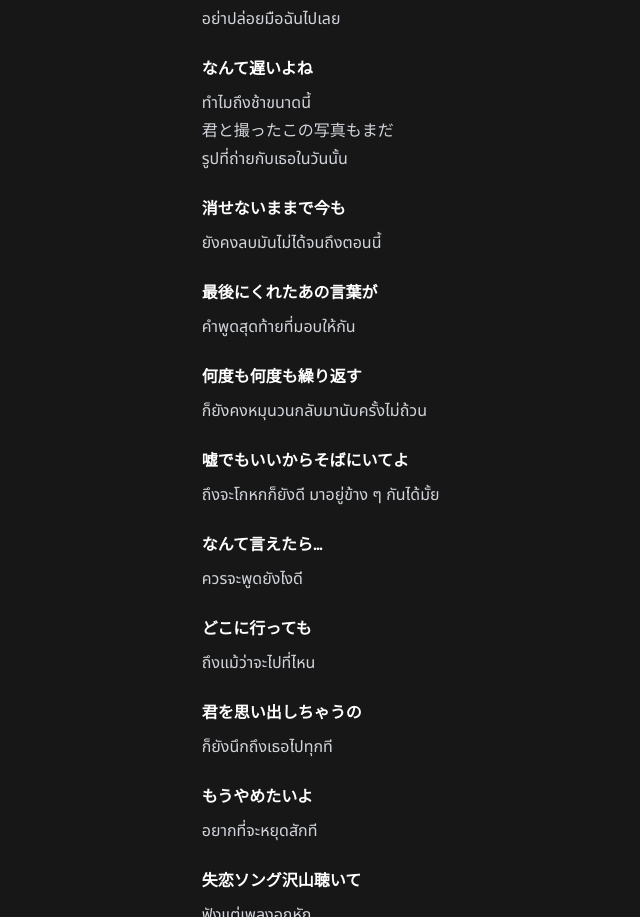
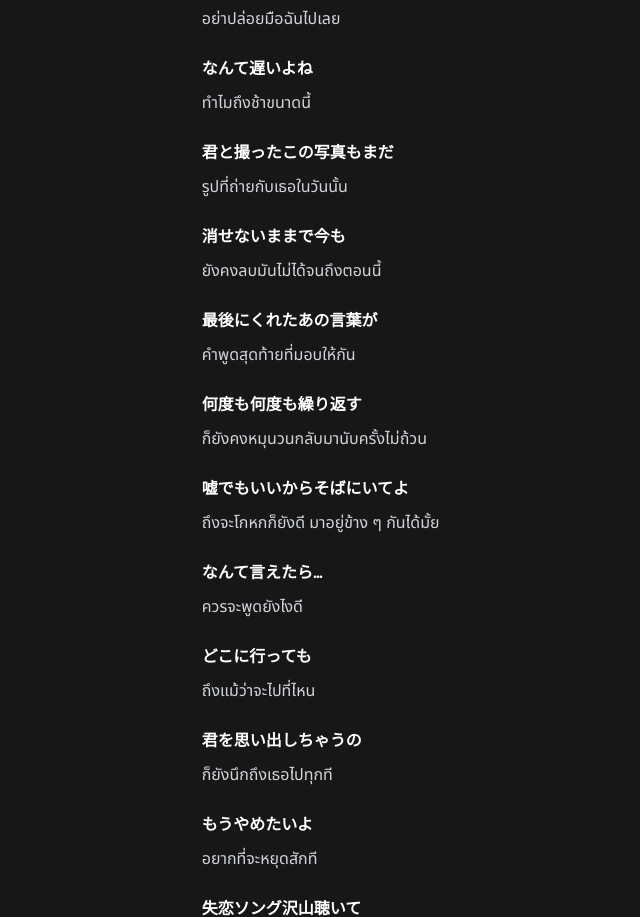
Before and after one commit to itzmeowww/thnsnkmd, an Astro site: page /blog/shitsurensongtakusankiitenaitebakarinowatashihamou in a window 1280 px wide. Shown: the part 2031-2948 px from the top of the page, without its empty margins (194-834 px from the left). Built offline with nearby package versions, Linux system fonts and the light colour scheme; Astro itself is replaced by a stand-in of ours.

Commit message:
fix: typo

```diff
--- a/src/pages/blog/shitsurensongtakusankiitenaitebakarinowatashihamou.md
+++ b/src/pages/blog/shitsurensongtakusankiitenaitebakarinowatashihamou.md
@@ -84,7 +84,7 @@ draft: false
 
 ทำไมถึงช้าขนาดนี้
 
-##### 君と撮ったこの写真もまだ
+#### 君と撮ったこの写真もまだ
 
 รูปที่ถ่ายกับเธอในวันนั้น
 
```
